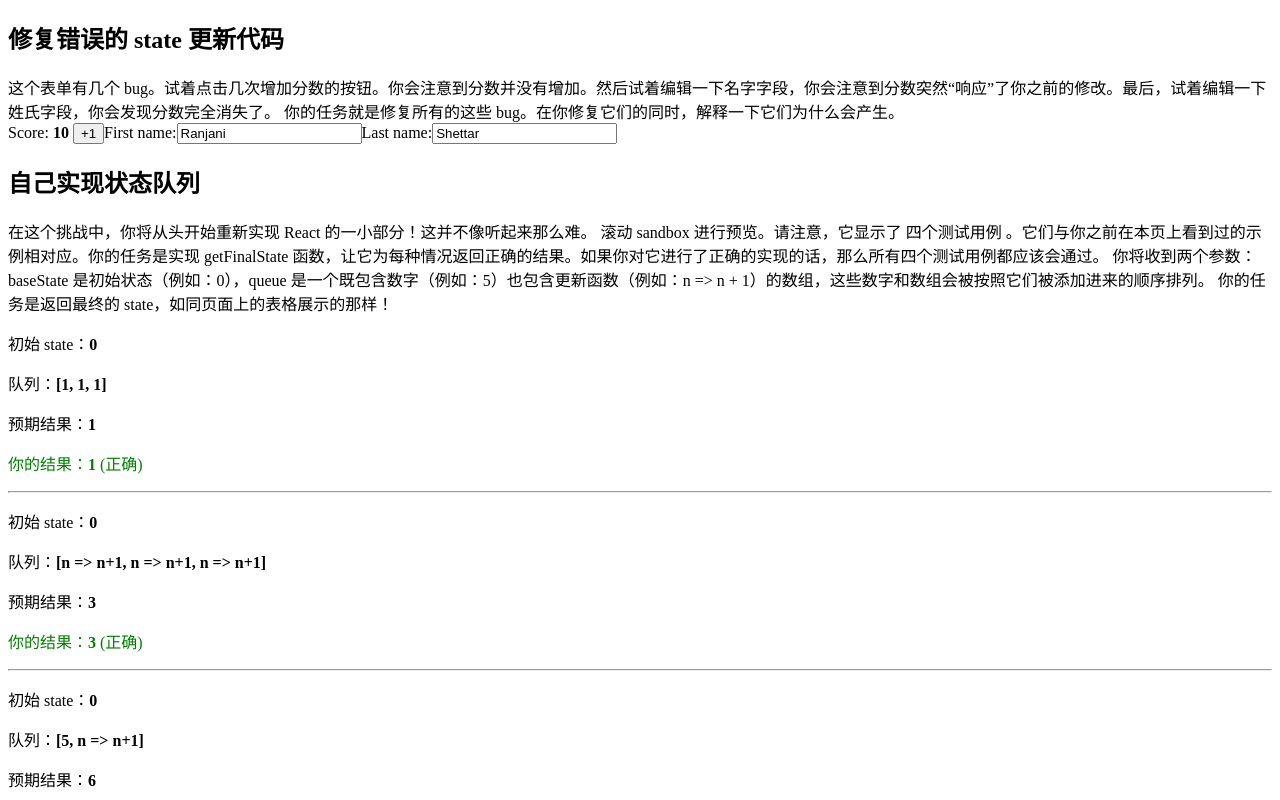
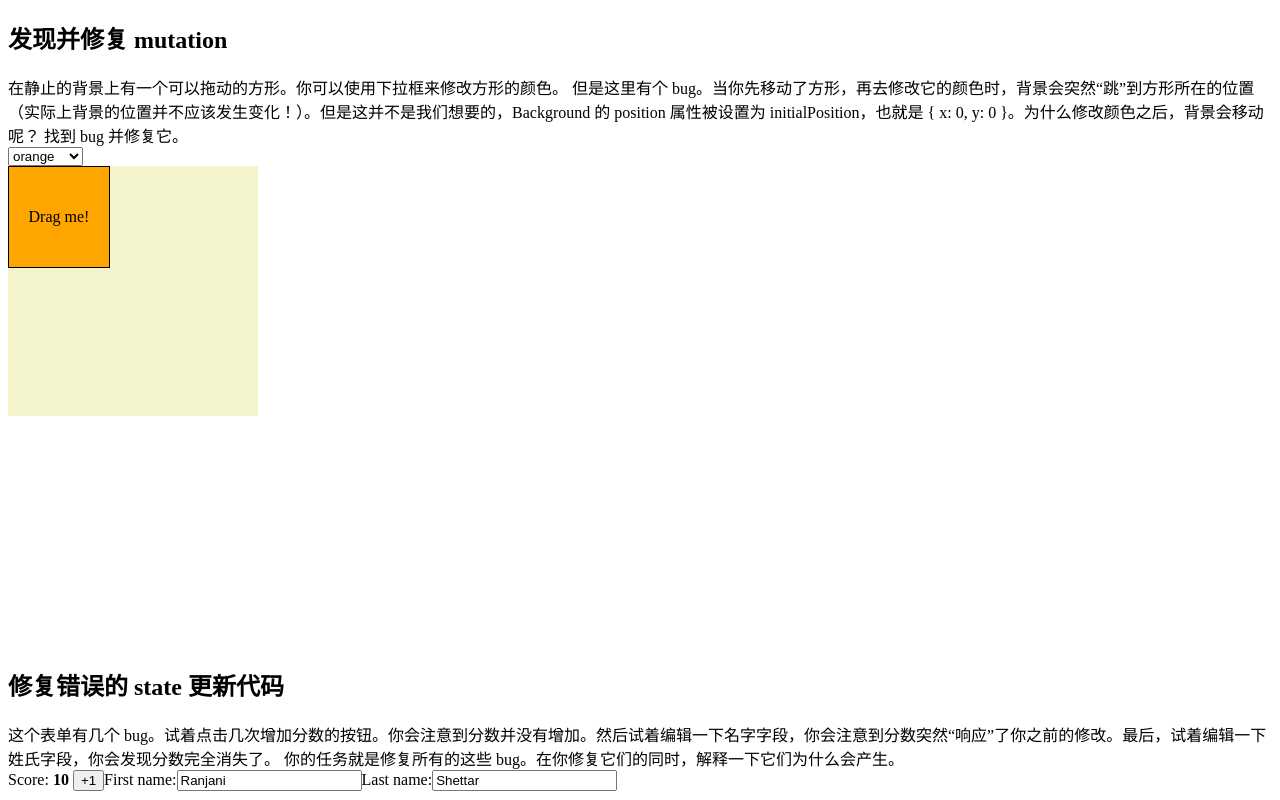
Before and after one commit to eeezgame/react-challenges, a React (Vite) app: page / in a window 1280 px wide. Shown: the top 800 px of the page. Built offline with nearby package versions, Linux system fonts and the light colour scheme.

Commit message:
upload challenge: Canvas

```diff
--- a/src/App.tsx
+++ b/src/App.tsx
@@ -8,11 +8,25 @@ import TrafficLight from './challenges/TrafficLight/TrafficLight'
 import RequestTracker from './challenges/RequestTracker/RequestTracker'
 import ProcessQueueTestCase from './challenges/ProcessQueueTestCase/ProcessQueueTestCase'
 import Scoreboard from './challenges/Scoreboard/Scoreboard'
+import Canvas from './challenges/Canvas/Canvas'
 
 function App() {
 
   return (
     <>
+      <h2>发现并修复 mutation</h2>
+
+      <div>
+        {`在静止的背景上有一个可以拖动的方形。你可以使用下拉框来修改方形的颜色。
+
+        但是这里有个 bug。当你先移动了方形，再去修改它的颜色时，背景会突然“跳”到方形所在的位置（实际上背景的位置并不应该发生变化！）。但是这并不是我们想要的，Background 的 position 属性被设置为 initialPosition，也就是 { x: 0, y: 0 }。为什么修改颜色之后，背景会移动呢？
+
+        找到 bug 并修复它。`}
+      </div>
+
+      <div style={{ width: '100%', height: '500px' }}>
+        <Canvas></Canvas>
+      </div>
 
       <h2>修复错误的 state 更新代码</h2>
 
--- /dev/null
+++ b/src/challenges/Canvas/Background.tsx
@@ -0,0 +1,21 @@
+export default function Background({
+    position
+  }: {
+    position: {
+      x: number,
+      y: number,
+    }
+  }) {
+    return (
+      <div style={{
+        position: 'absolute',
+        transform: `translate(
+          ${position.x}px,
+          ${position.y}px
+        )`,
+        width: 250,
+        height: 250,
+        backgroundColor: 'rgba(200, 200, 0, 0.2)',
+      }} />
+    );
+  };
--- /dev/null
+++ b/src/challenges/Canvas/Box.tsx
@@ -0,0 +1,69 @@
+import { useState } from 'react';
+interface Pointer {
+  x: number,
+  y: number,
+}
+export default function Box({
+  children,
+  color,
+  position,
+  onMove
+}: {
+  children: string,
+  color: string,
+  position: Pointer,
+  onMove: Function
+}) {
+  const [
+    lastCoordinates,
+    setLastCoordinates
+  ] = useState<Pointer | null>(null);
+
+  function handlePointerDown(e:React.PointerEvent) {
+    // @ts-ignore
+    e.target.setPointerCapture(e.pointerId);
+    setLastCoordinates({
+      x: e.clientX,
+      y: e.clientY,
+    });
+  }
+
+  function handlePointerMove(e:React.PointerEvent) {
+    if (lastCoordinates) {
+      setLastCoordinates({
+        x: e.clientX,
+        y: e.clientY,
+      });
+      const dx = e.clientX - lastCoordinates.x;
+      const dy = e.clientY - lastCoordinates.y;
+      onMove(dx, dy);
+    }
+  }
+
+  function handlePointerUp(e:React.PointerEvent<HTMLElement>) {
+    setLastCoordinates(null);
+  }
+
+  return (
+    <div
+      onPointerDown={handlePointerDown}
+      onPointerMove={handlePointerMove}
+      onPointerUp={handlePointerUp}
+      style={{
+        width: 100,
+        height: 100,
+        cursor: 'grab',
+        backgroundColor: color,
+        position: 'absolute',
+        border: '1px solid black',
+        display: 'flex',
+        justifyContent: 'center',
+        alignItems: 'center',
+        transform: `translate(
+          ${position.x}px,
+          ${position.y}px
+        )`,
+      }}
+    >{children}</div>
+  );
+}
--- /dev/null
+++ b/src/challenges/Canvas/Canvas.tsx
@@ -0,0 +1,50 @@
+import { useState } from 'react';
+import Background from './Background.tsx';
+import Box from './Box.tsx';
+
+const initialPosition = {
+  x: 0,
+  y: 0
+};
+
+export default function Canvas() {
+  const [shape, setShape] = useState({
+    color: 'orange',
+    position: initialPosition
+  });
+
+  function handleMove(dx: number, dy: number) {
+    shape.position.x += dx;
+    shape.position.y += dy;
+  }
+
+  function handleColorChange(e: React.ChangeEvent<HTMLSelectElement>) {
+    setShape({
+      ...shape,
+      color: e.target.value
+    });
+  }
+
+  return (
+    <>
+      <select
+        value={shape.color}
+        onChange={handleColorChange}
+      >
+        <option value="orange">orange</option>
+        <option value="lightpink">lightpink</option>
+        <option value="aliceblue">aliceblue</option>
+      </select>
+      <Background
+        position={initialPosition}
+      />
+      <Box
+        color={shape.color}
+        position={shape.position}
+        onMove={handleMove}
+      >
+        Drag me!
+      </Box>
+    </>
+  );
+}
```
